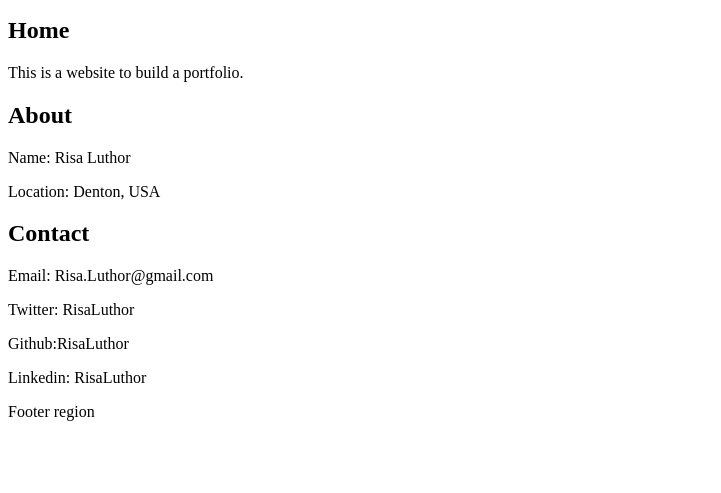
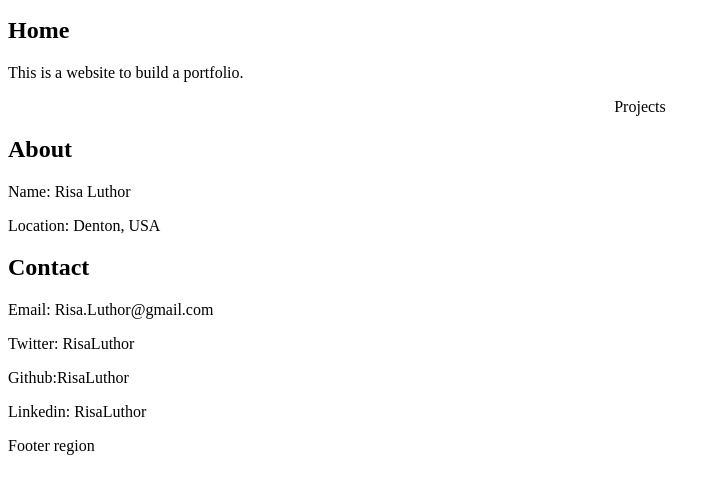
Before and after one commit to RisaLuthor/RisaLuthor.github.io-website, a plain HTML site: page index.html in a window 1280 px wide. Shown: the part 137-630 px from the top of the page, without its empty margins (0-721 px from the left). Drawn offline with Linux system fonts and the light colour scheme.

Commit message:
Added Projects section

```diff
--- a/index.html
+++ b/index.html
@@ -41,6 +41,9 @@
             <p>
               This is a website to build a portfolio.
             </p>
+            <p><center>
+              Projects
+            </p> </center>
           </div>
 
           <div id="about" class="content-region hide">
```
